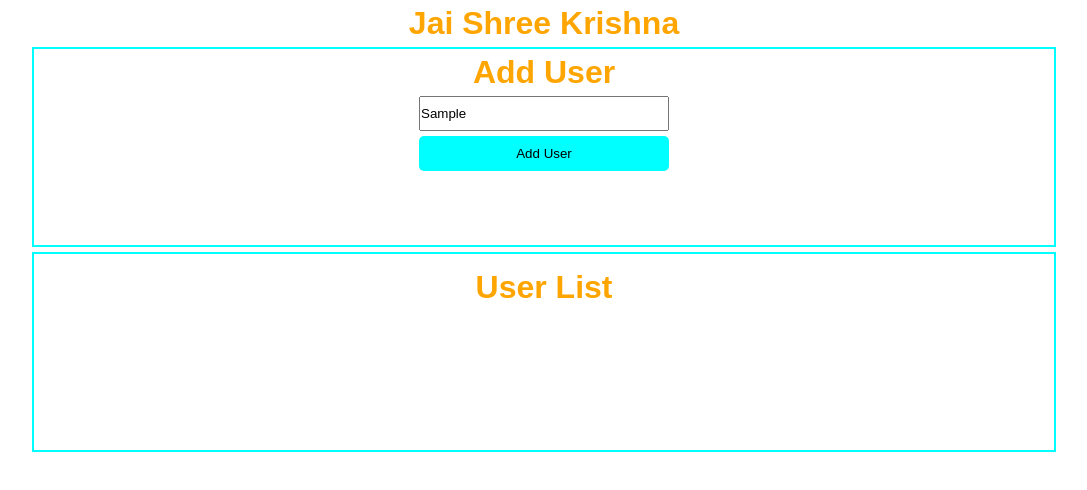
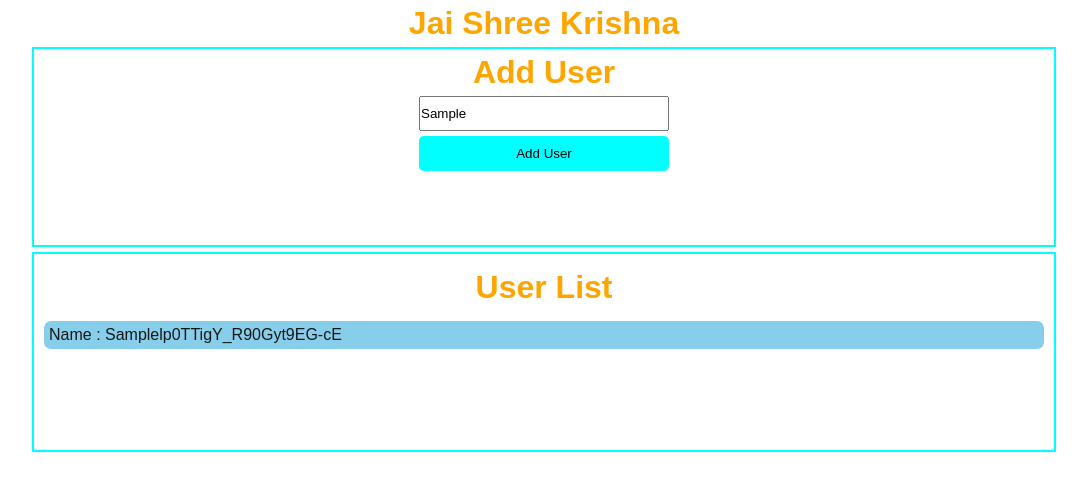
Before and after one commit to ritikmaurya4747/nextjs-RTK, a Next.js app: page / in a window 1280 px wide. Both pictures are taken after typing "Sample" into the empty fields and a click on the button "Add User". Shown: the top 490 px of the page, without its empty margins (96-1183 px from the left). Built offline with nearby package versions, Linux system fonts and the light colour scheme.

Commit message:
working to show data from redux toolkit

```diff
--- a/src/app/components/DisplayUsers.js
+++ b/src/app/components/DisplayUsers.js
@@ -1,8 +1,22 @@
+'use client'
+import { useSelector } from "react-redux";
+
 export default function DisplayUsers() {
+  const userData = useSelector((state) =>state.users);
+  // console.log(userData);
+
   return (
     <div className="main">
       <div className="show-user">
         <h1>User List</h1>
+        {
+          userData.map((list)=>(
+            <div key={list.id} className="user-list">
+              Name : {list.name}
+              {list.id}
+            </div>
+          ))
+        }
       </div>
     </div>
   );
--- a/src/app/globals.css
+++ b/src/app/globals.css
@@ -63,8 +63,20 @@ h1{
   padding: 10px;
   border: 2px solid aqua;
   margin-top: 5px;
+  overflow-y: auto;
+}
+.show-user::-webkit-scrollbar {
+  display: none; /* Hides the scrollbar */
 }
 .main{
   width: 80%;
   margin: auto;
 }
+.user-list{
+  background-color: skyblue;
+  margin-top: 10px;
+  padding: 5px;
+  border-radius: 7px;
+  width: auto;
+
+}
--- a/src/app/redux/slice.js
+++ b/src/app/redux/slice.js
@@ -9,13 +9,13 @@ const Slice = createSlice({
   initialState,
   reducers: {
     addUser: (state, action) => {
-      console.log("Action", action);
+      // console.log("Action", action);
       const data = {
         id: nanoid(),
         name: action.payload,
       };
       state.users.push(data);
-      console.log(data);
+      // console.log(data);
     },
   },
 });
```
